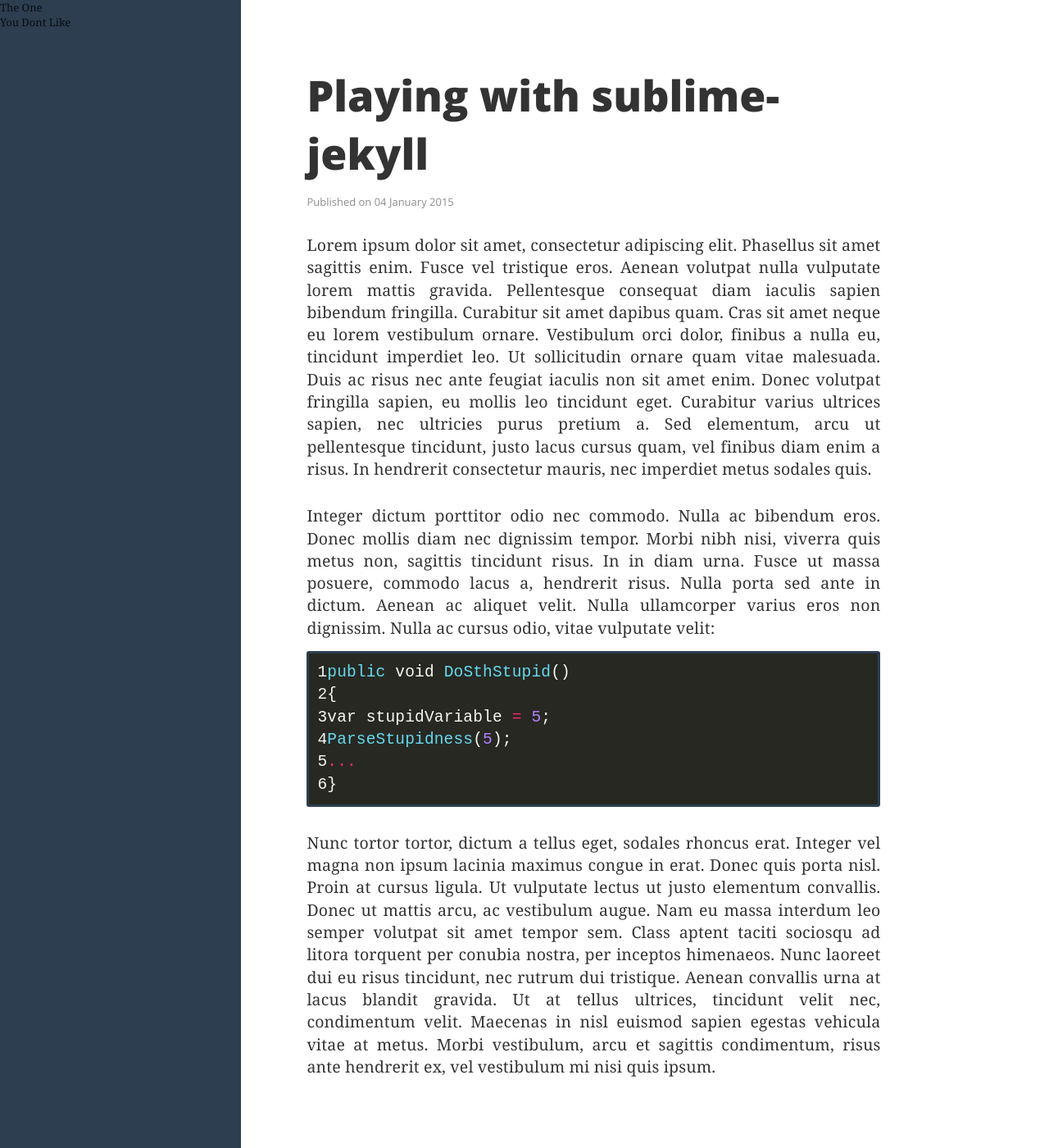
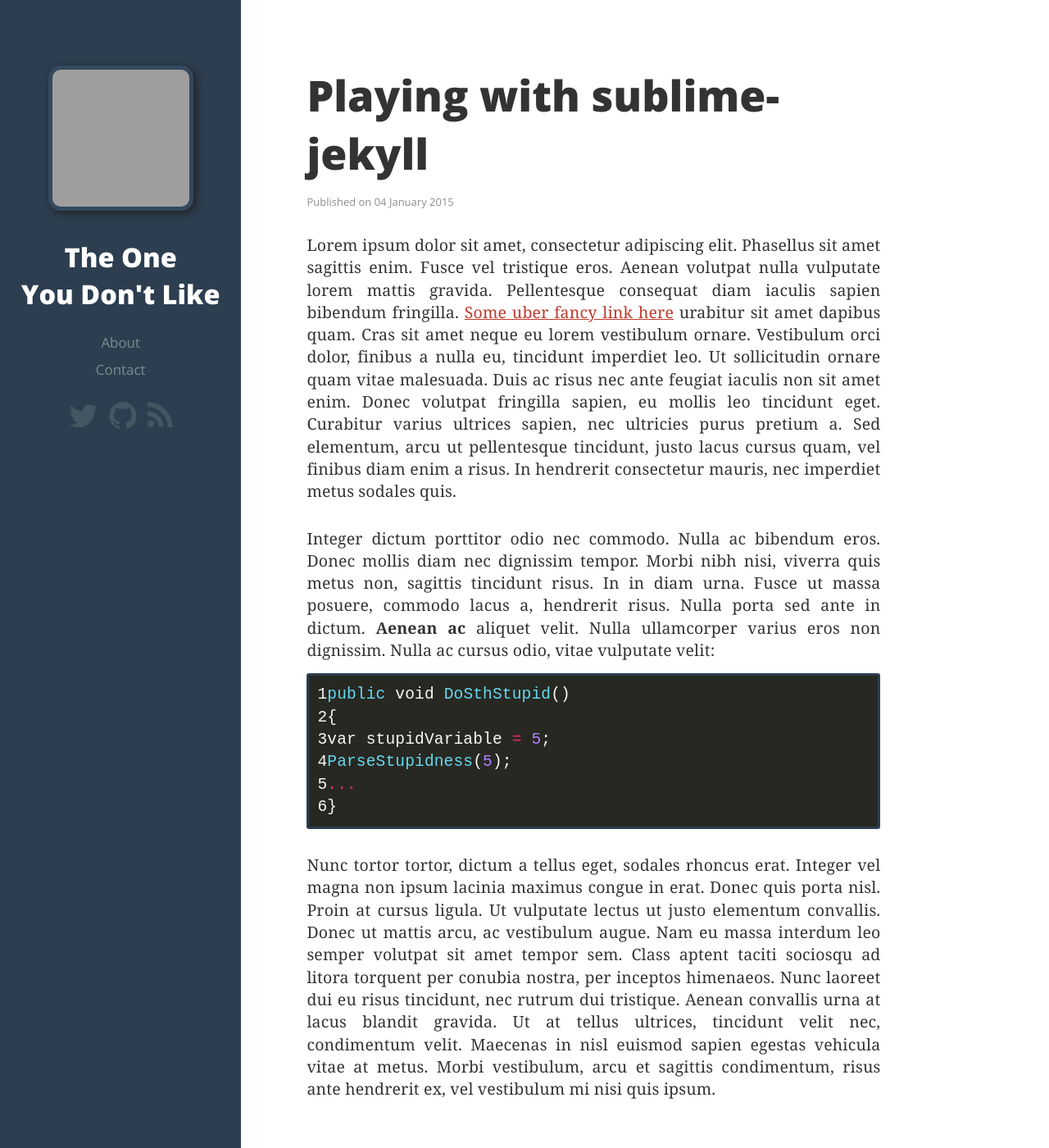
Before and after one commit to kjendrzyca/kjendrzyca.github.io, a Jekyll site: the page built from _posts/2015-01-04-playing-with-sublime-jekyll.md, in a window 1280 px wide and 1400 px high. Shown: the whole window at 82% size. Built offline with Jekyll 4.4.1, drawn with Linux system fonts in a browser that asks for light colours; nearby versions of some CDN libraries; grey boxes are pictures that could not be loaded.

Commit message:
Added navigation and social stuff.

```diff
--- a/_layouts/default.html
+++ b/_layouts/default.html
@@ -4,6 +4,7 @@
         <meta charset="UTF-8">
         <meta name="viewport" content="width=device-width,initial-scale=1">
         <link href='http://fonts.googleapis.com/css?family=Open+Sans:800,400' rel='stylesheet' type='text/css'>
+        <link href="//maxcdn.bootstrapcdn.com/font-awesome/4.2.0/css/font-awesome.min.css" rel="stylesheet">
         <link rel="stylesheet" href="/css/reset.css">
         <link rel="stylesheet" href="/css/style.css">
         <link rel="stylesheet" href="/css/syntax-monokai.css">
@@ -11,7 +12,24 @@
     </head>
     <body>
         <div id="container">
-            <header>The One <br />You Dont Like</header>
+            <header>
+                <img src="https://avatars1.githubusercontent.com/u/7491025?v=3&s=460" alt="avatar" id="avatar" />
+                <div id="blog-name">
+                    <a href="/">The One <br />
+                    You Don't Like</a>
+                </div>
+                <nav>
+                    <ul>
+                        <li><a href="/about">About</a></li>
+                        <li><a href="mailto:theoneyoudontlike@gmail.com" alt="contact e-mail">Contact</a></li>
+                    </ul>
+                </nav>
+                <div id="twitter-and-stuff">
+                    <a href="https://twitter.com/The1YouDontLike" alt="twitter" target="_blank"><span class="fa fa-twitter fa-3x"></span></a>
+                    <a href="https://github.com/TheOneYouDontLike" alt="github" target="_blank"><span class="fa fa-github fa-3x"></span></a>
+                    <a href="#" alt="rss"><span class="fa fa-rss fa-3x" target="_blank"></span></a>
+                </div>
+            </header>
             <section id="main-content">{{ content }}</section>
         </div>
 
--- a/_posts/2015-01-04-playing-with-sublime-jekyll.md
+++ b/_posts/2015-01-04-playing-with-sublime-jekyll.md
@@ -7,9 +7,9 @@
 date: 2015-01-04
 
 ---
-Lorem ipsum dolor sit amet, consectetur adipiscing elit. Phasellus sit amet sagittis enim. Fusce vel tristique eros. Aenean volutpat nulla vulputate lorem mattis gravida. Pellentesque consequat diam iaculis sapien bibendum fringilla. Curabitur sit amet dapibus quam. Cras sit amet neque eu lorem vestibulum ornare. Vestibulum orci dolor, finibus a nulla eu, tincidunt imperdiet leo. Ut sollicitudin ornare quam vitae malesuada. Duis ac risus nec ante feugiat iaculis non sit amet enim. Donec volutpat fringilla sapien, eu mollis leo tincidunt eget. Curabitur varius ultrices sapien, nec ultricies purus pretium a. Sed elementum, arcu ut pellentesque tincidunt, justo lacus cursus quam, vel finibus diam enim a risus. In hendrerit consectetur mauris, nec imperdiet metus sodales quis.
+Lorem ipsum dolor sit amet, consectetur adipiscing elit. Phasellus sit amet sagittis enim. Fusce vel tristique eros. Aenean volutpat nulla vulputate lorem mattis gravida. Pellentesque consequat diam iaculis sapien bibendum fringilla. [Some uber fancy link here](http://theoneyoudontlike.github.io) urabitur sit amet dapibus quam. Cras sit amet neque eu lorem vestibulum ornare. Vestibulum orci dolor, finibus a nulla eu, tincidunt imperdiet leo. Ut sollicitudin ornare quam vitae malesuada. Duis ac risus nec ante feugiat iaculis non sit amet enim. Donec volutpat fringilla sapien, eu mollis leo tincidunt eget. Curabitur varius ultrices sapien, nec ultricies purus pretium a. Sed elementum, arcu ut pellentesque tincidunt, justo lacus cursus quam, vel finibus diam enim a risus. In hendrerit consectetur mauris, nec imperdiet metus sodales quis.
 
-Integer dictum porttitor odio nec commodo. Nulla ac bibendum eros. Donec mollis diam nec dignissim tempor. Morbi nibh nisi, viverra quis metus non, sagittis tincidunt risus. In in diam urna. Fusce ut massa posuere, commodo lacus a, hendrerit risus. Nulla porta sed ante in dictum. Aenean ac aliquet velit. Nulla ullamcorper varius eros non dignissim. Nulla ac cursus odio, vitae vulputate velit:
+Integer dictum porttitor odio nec commodo. Nulla ac bibendum eros. Donec mollis diam nec dignissim tempor. Morbi nibh nisi, viverra quis metus non, sagittis tincidunt risus. In in diam urna. Fusce ut massa posuere, commodo lacus a, hendrerit risus. Nulla porta sed ante in dictum. **Aenean ac** aliquet velit. Nulla ullamcorper varius eros non dignissim. Nulla ac cursus odio, vitae vulputate velit:
 
 {% highlight ruby linenos %}
 public void DoSthStupid()
--- a/css/style.css
+++ b/css/style.css
@@ -3,6 +3,18 @@
     font-family: Georgia, 'Times New Roman', serif;
     font-weight: 300;
     font-size: 13px;
+}
+
+a, a:visited{
+    color: #c0392b;
+}
+
+a:hover {
+    color: #e74c3c;
+}
+
+a:active {
+    color: #c0392b;
 }
 
 #containter {
@@ -15,6 +27,69 @@
     height: 100%;
     width: 23%;
     background-color: #2c3e50; /* midnight blue */
+    padding-top: 80px;
+    text-align: center;
+}
+
+header #avatar {
+    border-radius: 15px;
+    border: 5px solid #34495e;
+    box-shadow: 3px 3px 10px #222;
+    width: 60%;
+}
+
+#blog-name {
+    margin: 30px 0 0 0;
+}
+
+#blog-name a {
+    font-family: 'Open Sans', Helvetica, sans-serif;
+    color: #fff;
+    font-weight: 800;
+    font-size: 2.5em;
+    text-decoration: none;
+}
+
+#blog-name a:hover {
+    color: #c0392b;
+}
+
+nav {
+    margin: 20px 0 0 0;
+}
+
+nav a, nav a:visited {
+    color: #7f8c8d;
+    font-family: 'Open Sans', Helvetica, sans-serif;
+    text-decoration: none;
+    font-size: 1.3em;
+    line-height: 2em;
+}
+
+nav a:hover {
+    color: #c0392b;
+}
+
+nav a:active {
+    color: #7f8c8d;
+}
+
+#twitter-and-stuff {
+    margin-top: 20px;
+}
+
+#twitter-and-stuff a {
+    color: #7f8c8d;
+    opacity: 0.3;
+    margin-right: 10px;
+}
+
+#twitter-and-stuff a:hover {
+    opacity: 0.7;
+}
+
+#twitter-and-stuff a:last-child {
+    margin-right: 0;
 }
 
 #main-content {
```
Also changed, not shown: about.md (+2 -0 lines).
